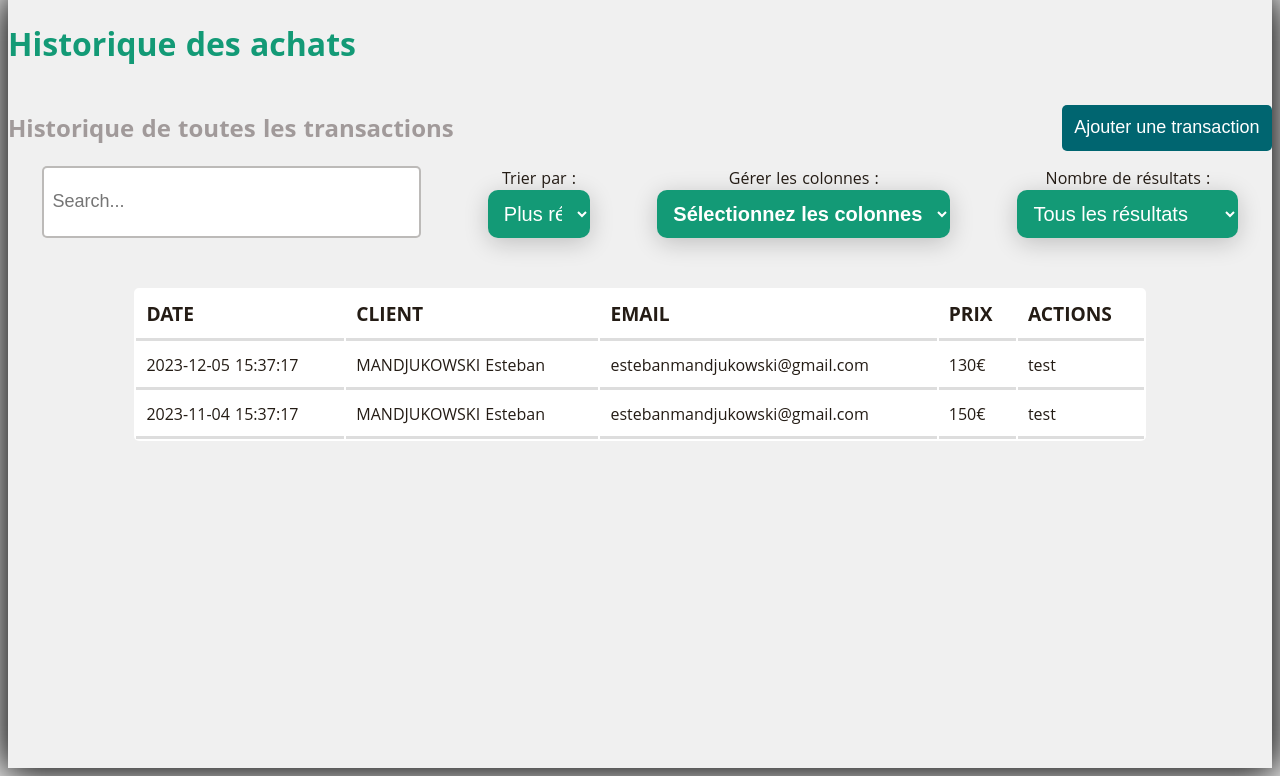
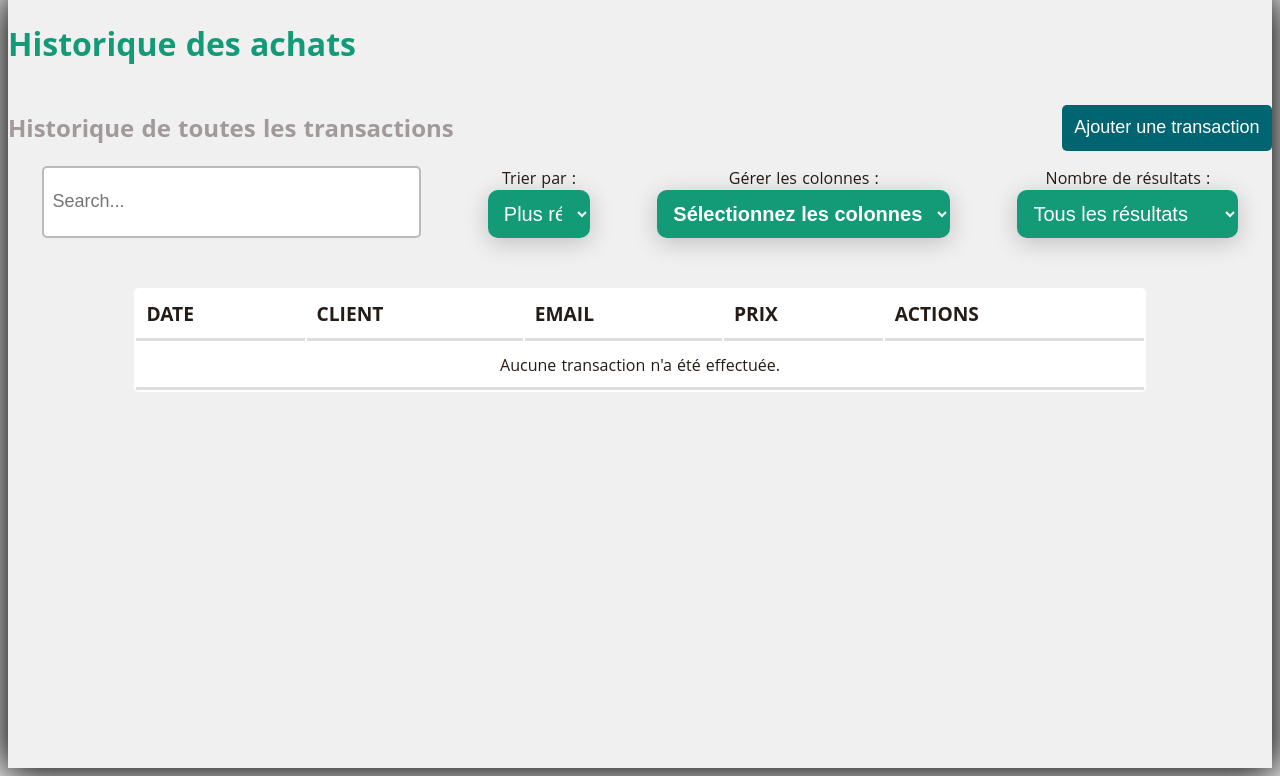
Before and after one commit to Esteban795/PP2I1, a Flask app: page /admin/ in a window 1280 px wide. Shown: the part 1527-2303 px from the top of the page. Run offline with Flask 3, Linux system fonts and the light colour scheme; data comes from the database, SQL or seed files in the repository; both versions use the stored data as it was after the commit; data that the repository does not hold is empty; some libraries are stand-ins or nearby versions.

Commit message:
pc transfer

```diff
--- a/PP2I1/src/backend/app.py
+++ b/PP2I1/src/backend/app.py
@@ -202,5 +202,12 @@ def delete_product(product_id : int):
         conn.commit()
     return redirect(url_for('admin'))
 
+@app.route('/admin/add-transaction',methods=('GET','POST'))
+def add_transaction():
+    if request.method == 'POST':
+        pass
+    return redirect(url_for('admin'))
+
+
 if __name__ == '__main__':
     app.run(debug=True)
--- a/PP2I1/src/frontend/static/css/admin.css
+++ b/PP2I1/src/frontend/static/css/admin.css
@@ -451,10 +451,12 @@ tr:hover td {
 }
 
 #checkboxes {
-	background-color: whitesmoke;
+	background-color: white;
 	display: none;
 	position:absolute;
 	width:100%;
+	border-radius: 5px;
+	box-shadow: 5px 5px 19px 5px rgba(100,100,100,0.1);
 }
 
 #checkboxes label {
@@ -462,7 +464,7 @@ tr:hover td {
 }
 
 #checkboxes label:hover {
-	background-color: #1e90ff;
+	background-color: rgba(0,0,0,0.5);
 }
 
 .label-columns-checkboxes {
@@ -473,6 +475,15 @@ tr:hover td {
 	display: none;
 }
 
-#purchase-history-table{
-	overflow-y: scroll;
+#dialog-add-transaction {
+	position:relative;
+	width:75%;
 }
+
+#close-dialog-button {
+	width: 100%;
+}
+
+.flex-end {
+	justify-content: flex-end;
+}
--- a/PP2I1/src/frontend/static/js/purchase_history.js
+++ b/PP2I1/src/frontend/static/js/purchase_history.js
@@ -1,20 +1,19 @@
 const filterOptionsSelect = document.getElementById("filter-options");
 
 let filterOptionTDIndex = new Map([
-    ['Plus récent',0],
-    ['Plus ancien',-0],
-    ['Prix croissant',4],
-    ['Prix décroissant',-4],
+    ['Plus récent',1],
+    ['Plus ancien',-1],
+    ['Prix croissant',-4],
+    ['Prix décroissant',4],
 ]);
 
-
-// 2023-12-05 15:37:17
 function parseDate(d) {
-  return new Date(d)
+  let temp = Date.parse(d);
+  return temp;
 }
 
 function parsePrice(p) {
-    return p.slice(0, -1);
+  return parseInt(p.slice(0, -1));
 }
 
 filterOptionsSelect.addEventListener('change', (e) => {
@@ -23,17 +22,18 @@ filterOptionsSelect.addEventListener('change', (e) => {
     let absIndex = Math.abs(filterIndex);
     let tbody = purchaseHistoryTable.querySelector('tbody');
     let rows = [].slice.call(tbody.querySelectorAll('tr'));
-    parser_used = absIndex == 0 ? parseDate : parsePrice;
+    parser_used = absIndex == 1 ? parseDate : parsePrice;
     rows.sort(function(a,b) {
-      return parser_used(b.children[absIndex].innerHTML) - parser_used(a.children[absIndex].innerHTML);
+      let res = parser_used(b.children[absIndex - 1].innerHTML) - parser_used(a.children[absIndex - 1].innerHTML);
+      return res;
     });
     if (filterIndex < 0) {
         rows.reverse();
     }
-    console.log(rows);
-    // rows.forEach(function(v) {
-    //   tbody.appendChild(v);
-    // });
+    tbody.replaceChildren()
+    for (let i = 0; i < rows.length;i++) {
+      tbody.appendChild(rows[i]);
+    }
 });
 
 const searchbar = document.getElementById('search-bar');
@@ -118,3 +118,17 @@ resultCountSelect.addEventListener('change', (e) => {
     }
   }
 );
+
+
+
+const dialogAddTransaction = document.getElementById('dialog-add-transaction');
+const dialogButton = document.getElementById('button-dialog');
+const closeDialogButton = document.getElementById('close-dialog-button');
+
+dialogButton.addEventListener('click', () => {
+  dialogAddTransaction.showModal();
+});
+
+closeDialogButton.addEventListener('click', () => {
+  dialogAddTransaction.close();
+});
--- a/PP2I1/src/frontend/templates/admin.html
+++ b/PP2I1/src/frontend/templates/admin.html
@@ -153,7 +153,80 @@
 		<h1> Historique des achats </h1>
 		<div class="flex-row add-purchase-container">
 			<h2 class="padding-2em text-faded-gray"> Historique de toutes les transactions</h2>
-			<input class="padding-2em btn transition-duration-300" type="button" value="Ajouter une transaction"/>
+			<dialog id="dialog-add-transaction">
+				<div class="flex-row" style="height:400px;width:100%;position: relative;">
+					<div class="flex-column flex-end" style="flex:1;">
+						<div id="close-dialog-button" class="flex-row">
+							<img class="red-filter" src="../static/images/cross.svg" alt="cross-quit" style="width: 20px;">
+						</div>
+						<form method="dialog" action="/admin/add-transaction">
+							<div class="field-group">
+								<label for="date-transac" class="label"> Date de la transaction : </label>
+								<input class="input" type="text" name="date-transac">
+							</div>
+							<div class="field-group">
+								<label for="client-name" class="label"> Client : </label>
+								<input class="input" type="input" name="client-name">
+							</div>
+							<div class="field-group">
+								<label for="email" class="label"> Email : </label>
+								<input class="input" type="text" name="email">
+							</div>
+							<div class="field-group">
+								<label class="label" for="price"> Prix : </label>
+								<input class="input" type="text" name="price"/>
+							</div>
+							<div class="field-group">
+								<input class="btn-submit transition-duration-300" type="submit" value="Valider" />
+							</div>
+						</form>
+					</div>
+					<div class="flex-column" style="flex:2; height:400px; overflow-y: scroll;">
+						{% if products == [] %}
+							<p> Aucun produit n'a été enregistré. </p>
+						{% else %}
+							{% block products_dialog_box %}
+								{% for product in products %}
+									<div class="product-entry-container">
+										<div class="product-entry flex-row" data-id="{{product.product_id}}">
+											<div class="product-entry-img">
+												<img src="./../static/images/products/{{ product.img_url }}" alt="product-img"/>
+											</div>
+											<section class="itemInfo">
+												<h2 class="itemName">
+													<span class="fields"> {{ product.name}} </span>
+													-
+													<span class="fields"> {{product.volume}}L </span>
+												</h2>
+												<p class="itemDesc fields">
+													{{ product.desc}}
+												</p>
+											</section>
+											<section class="itemBuying">
+												<p class="itemPrice fields"> {{ product.price}}€ </p>
+												<p> En stock : <span class="fields">  {{product.stock}} </span> </p>
+												<button> Ajouter au panier </button>
+											</section>
+										</div>
+										<div class="option-buttons" style="display: none;">
+											<form method="post" action="/admin/delete/{{product.product_id}}">
+												<div class="button cancel-selection">
+													<img class="red-filter" src="./../static/images/cross.svg" class="cancel-selection" alt="button" style="width:20px;"></img>
+												</div>
+												<button class="button" name="delete-button" type="submit">
+												<img class="red-filter" src="./../static/images/delete.svg" alt="delete button" style="width:20px;">
+												</button>
+											</form>
+										</div>
+									</div>
+								{% endfor %}
+							{% endblock %}
+						{% endif %}
+					</div>
+				</div>
+
+			</dialog>
+			<input id="button-dialog" class="padding-2em btn transition-duration-300" type="button" value="Ajouter une transaction"/>
 		</div>
 		<div id="purchase-history-options" class="flex-row">
 			<input type="search" name="searchbar" id="search-bar" placeholder="Search...">
@@ -161,7 +234,7 @@
 				<label for="filter" class="text-center"> Trier par : </label>
 				<select id="filter-options" name="filter">
 					<optgroup label="Trier par..">
-						<option selected> Plus récent </option>
+						<option selected>Plus récent</option>
 						<option>Plus ancien</option>
 						<option>Prix croissant</option>
 						<option>Prix décroissant</option>
@@ -223,7 +296,7 @@
 					</tr>
 				</thead>
 				<tbody>
-					<!-- {% if purchases == [] %}
+					{% if purchases == [] %}
 						<tr>
 							<td class="text-center" colspan="5"> Aucune transaction n'a été effectuée. </td>
 						</tr>
@@ -237,91 +310,7 @@
 									<td> <a href="/admin/purchase/{{ purchase.purchase_id }}"> Voir </a> </td>
 								</tr>
 							{% endfor %}
-					{% endif %} -->
-					<tr>
-						<td>2023-12-05 15:37:17</td>
-						<td>MANDJUKOWSKI Esteban</td>
-						<td>estebanmandjukowski@gmail.com</td>
-						<td>130€</td>
-						<td>test</td>
-					</tr>
-					<tr>
-						<td>2023-11-04 15:37:17</td>
-						<td>MANDJUKOWSKI Esteban</td>
-						<td>estebanmandjukowski@gmail.com</td>
-						<td>150€</td>
-						<td>test</td>
-					</tr>
-					<!-- <tr>
-						<td> 13/10/2023 </td>
-						<td> COUDER Marie </td>
-						<td> marie.couder@telecomnancy.eu </td>
-						<td> 16€ </td>
-						<td> test </td>
-					</tr>
-					<tr>
-						<td> 13/10/2023 </td>
-						<td> MANDJUKOWSKI Esteban </td>
-						<td> estebanmandjukowski@gmail.com </td>
-						<td> 150€ </td>
-						<td> test </td>
-					</tr>
-					<tr>
-						<td> 13/10/2023 </td>
-						<td> MANDJUKOWSKI Esteban </td>
-						<td> estebanmandjukowski@gmail.com </td>
-						<td> 150€ </td>
-						<td> test </td>
-					</tr>
-					<tr>
-						<td> 13/10/2023 </td>
-						<td> COUDER Marie </td>
-						<td> marie.couder@telecomnancy.eu </td>
-						<td> 16€ </td>
-						<td> test </td>
-					</tr>
-					<tr>
-						<td> 13/10/2023 </td>
-						<td> MANDJUKOWSKI Esteban </td>
-						<td> estebanmandjukowski@gmail.com </td>
-						<td> 150€ </td>
-						<td> test </td>
-					</tr>
-					<tr>
-						<td> 13/10/2023 </td>
-						<td> MANDJUKOWSKI Esteban </td>
-						<td> estebanmandjukowski@gmail.com </td>
-						<td> 150€ </td>
-						<td> test </td>
-					</tr>
-					<tr>
-						<td> 13/10/2023 </td>
-						<td> COUDER Marie </td>
-						<td> marie.couder@telecomnancy.eu </td>
-						<td> 16€ </td>
-						<td> test </td>
-					</tr>
-					<tr>
-						<td> 13/10/2023 </td>
-						<td> MANDJUKOWSKI Esteban </td>
-						<td> estebanmandjukowski@gmail.com </td>
-						<td> 150€ </td>
-						<td> test </td>
-					</tr>
-					<tr>
-						<td> 13/10/2023 </td>
-						<td> MANDJUKOWSKI Esteban </td>
-						<td> estebanmandjukowski@gmail.com </td>
-						<td> 150€ </td>
-						<td> test </td>
-					</tr>
-					<tr>
-						<td> 13/10/2023 </td>
-						<td> COUDER Marie </td>
-						<td> marie.couder@telecomnancy.eu </td>
-						<td> 16€ </td>
-						<td> test </td>
-					</tr> -->
+					{% endif %}
 				</tbody>
 			</table>
 		</div>
@@ -331,18 +320,11 @@
 	<script type="text/javascript" src="./../static/js/map.js"></script>
 	<script type="text/javascript" src="./../static/js/products_admin.js"></script>
 	<script type="text/javascript" src="./../static/js/purchase_history.js"></script>
-	<script>
+	<script type="text/javascript">
 
-		d1 = new Date('2023-12-05 15:37:17');
-		d2 = new Date('2023-11-04 15:37:17');
-		console.log(d2 - d1);
-
-
-		{% for marker in bins_data %}
-			L.marker([{{ marker['lat'] }}, {{ marker['long'] }}]).addTo(map)
-			.bindPopup("{{ marker['last_name'] }} {{ marker['first_name'] }} ")
-		{% endfor %}
-
+		{%for marker in bins_data%}
+			L.marker([{{ marker['lat'] }}, {{ marker['long'] }}]).addTo(map).bindPopup("{{ marker['last_name'] }} {{ marker['first_name'] }} ")
+		{%endfor%}
 	</script>
 </body>
 </html>
```
Also changed, not shown: PP2I1/src/backend/db/main.db, PP2I1/src/frontend/static/images/products/00fa1ce9-6c37-5728-ad87-0210042af78d.png (added), PP2I1/src/frontend/static/images/products/2d4c22c5-de3f-5964-8213-761ae83f78a3.png (added).
